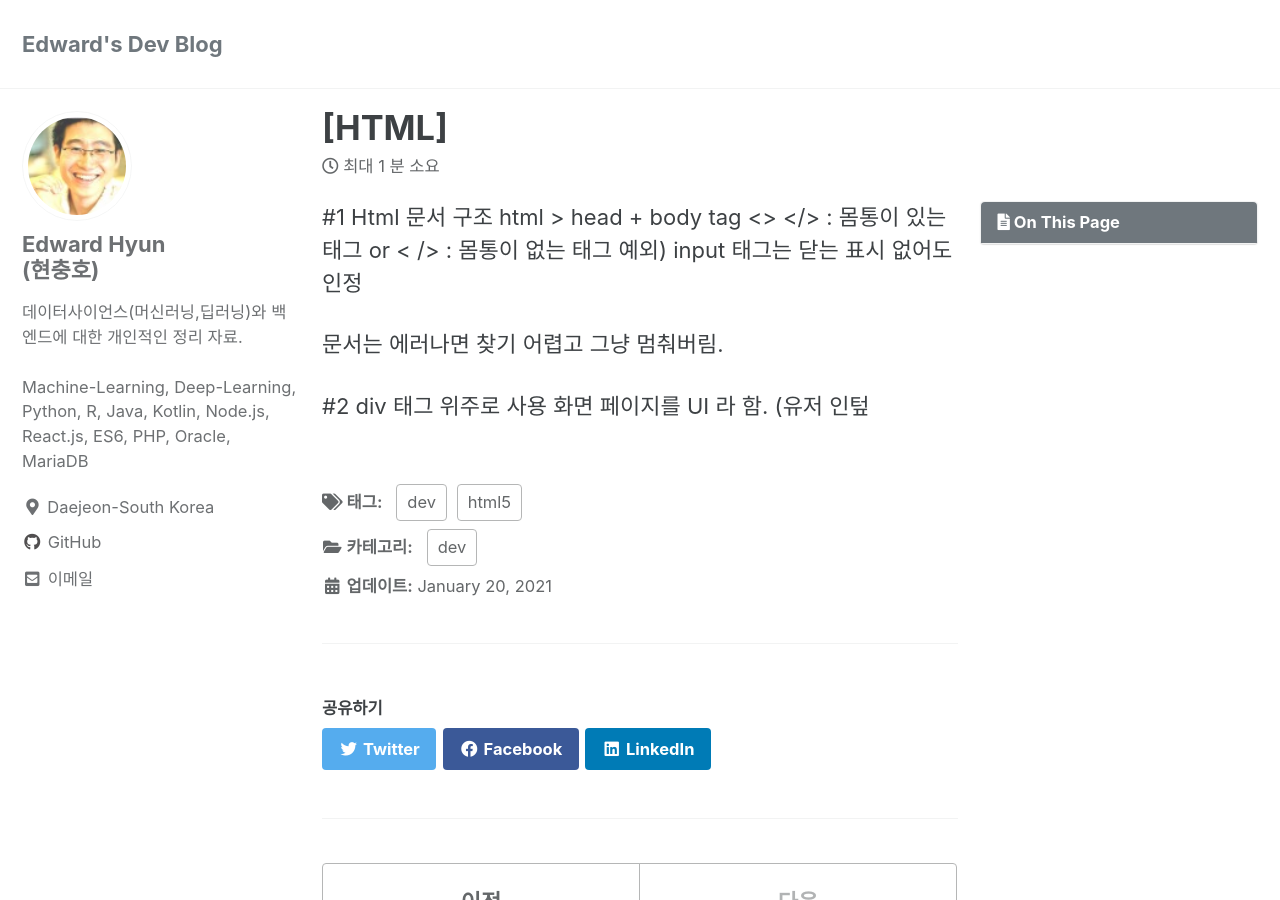
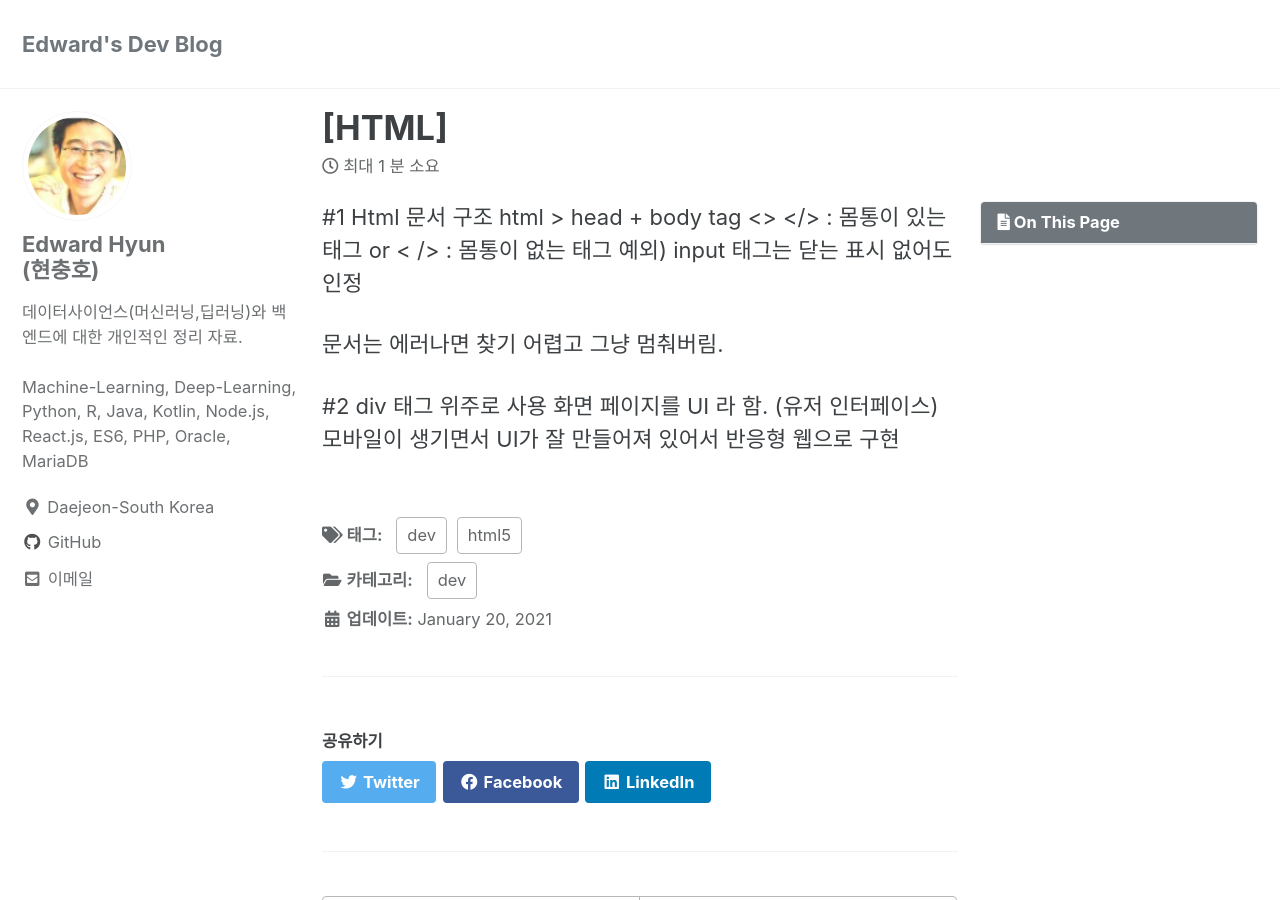
Before and after one commit to iamhch24/iamhch24.github.io, a Jekyll site: the page built from _posts/2021-01-20-[HTML].md, in a window 1280 px wide and 900 px high. Built offline with Jekyll 4.4.1, drawn with Linux system fonts in a browser that asks for light colours; cached includes are drawn as plain includes.

Commit message:
_posts/2021-01-20-[HTML].md updated from https://stackedit.io/

```diff
--- a/_posts/2021-01-20-[HTML].md
+++ b/_posts/2021-01-20-[HTML].md
@@ -16,9 +16,12 @@ tag <> </> : 몸통이 있는 태그 or <   /> : 몸통이 없는 태그 예외)
 문서는 에러나면 찾기 어렵고 그냥 멈춰버림.
 
 #2 div 태그 위주로 사용
-화면 페이지를 UI 라 함. (유저 인텊
+화면 페이지를 UI 라 함. (유저 인터페이스)
+모바일이 생기면서 UI가 잘 만들어져 있어서 반응형 웹으로 구현
+
+
 
 
 <!--stackedit_data:
-eyJoaXN0b3J5IjpbMTgyOTA0MDI4MV19
+eyJoaXN0b3J5IjpbLTQ2NDM4MDkwXX0=
 -->
```
